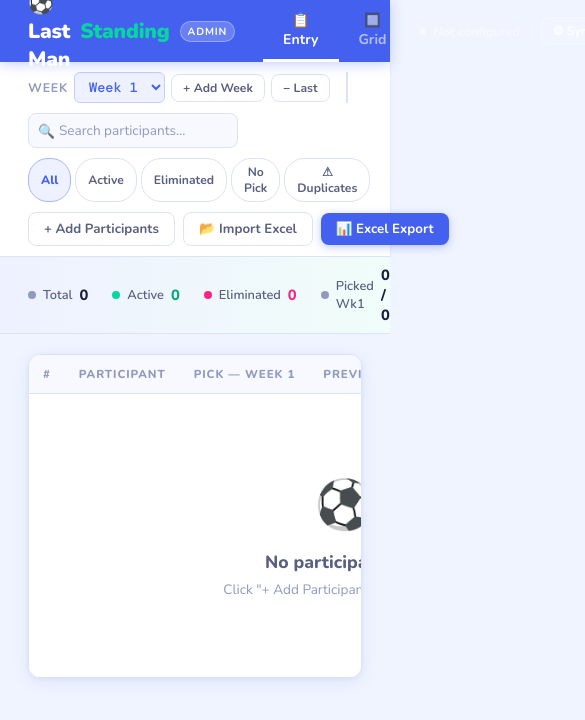
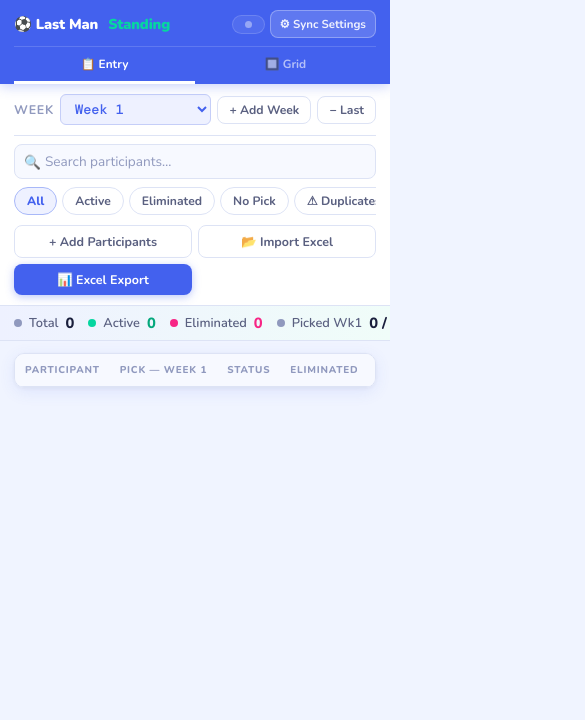
Before and after one commit to TomHEvans/LastManStandingApp, a plain HTML site: page index.html in a window 390 px wide. Shown: the top 720 px of the page, 585 px wide, since content can reach past the window. Drawn offline with nearby package versions, Linux system fonts and the light colour scheme.

Commit message:
Enhance mobile responsiveness with new styles
Added mobile-specific styles and meta tags for better responsiveness.

```diff
--- a/index.html
+++ b/index.html
@@ -2,7 +2,9 @@
 <html lang="en">
 <head>
 <meta charset="UTF-8">
-<meta name="viewport" content="width=device-width, initial-scale=1.0">
+<meta name="viewport" content="width=device-width, initial-scale=1.0, maximum-scale=1.0, user-scalable=no">
+<meta name="apple-mobile-web-app-capable" content="yes">
+<meta name="apple-mobile-web-app-status-bar-style" content="default">
 <title>Last Man Standing</title>
 <link rel="preconnect" href="https://fonts.googleapis.com">
 <link href="https://fonts.googleapis.com/css2?family=Nunito:wght@400;500;600;700;800;900&family=Nunito+Sans:wght@300;400;500;600&family=DM+Mono:wght@400;500&display=swap" rel="stylesheet">
@@ -630,6 +632,179 @@
 
 input[type="file"] { display: none; }
 .hidden { display: none !important; }
+
+/* =====================================================
+   MOBILE — iPhone / small screens
+   ===================================================== */
+@media (max-width: 768px) {
+
+  /* Header — stack logo + tabs, shrink actions */
+  header {
+    height: auto;
+    flex-wrap: wrap;
+    padding: 10px 14px 0;
+    gap: 0;
+  }
+  .logo {
+    font-size: 1rem;
+    margin-right: auto;
+    padding-bottom: 8px;
+  }
+  .logo-badge { display: none; }
+  .header-tabs {
+    order: 3;
+    width: 100%;
+    border-top: 1px solid rgba(255,255,255,0.15);
+  }
+  .h-tab {
+    flex: 1;
+    justify-content: center;
+    padding: 10px 8px;
+    font-size: 0.8rem;
+  }
+  .header-actions {
+    display: flex;
+    align-items: center;
+    gap: 5px;
+    padding-bottom: 8px;
+  }
+  /* Hide backup/restore on mobile — use Excel export instead */
+  .header-actions .btn:nth-child(3),
+  .header-actions .btn:nth-child(4) { display: none; }
+  /* Shrink sync indicator label on small screens */
+  #sync-label { display: none; }
+  .sync-indicator { padding: 5px 8px; }
+  .btn-ghost.btn-sm { padding: 5px 9px; font-size: 0.72rem; }
+
+  /* Controls bar — stack vertically */
+  .controls {
+    padding: 10px 14px;
+    gap: 8px;
+    flex-direction: column;
+    align-items: stretch;
+  }
+  .week-selector {
+    border-right: none;
+    border-bottom: 1.5px solid var(--border);
+    padding-right: 0;
+    padding-bottom: 10px;
+    justify-content: flex-start;
+    flex-wrap: wrap;
+    gap: 6px;
+  }
+  .week-select { flex: 1; }
+  .search-wrap { width: 100%; }
+  .search-input { width: 100%; }
+  .filter-row {
+    overflow-x: auto;
+    -webkit-overflow-scrolling: touch;
+    padding-bottom: 2px;
+    gap: 5px;
+  }
+  .filter-btn { flex-shrink: 0; }
+  .ml-auto { margin-left: 0; }
+  .flex.ml-auto {
+    display: grid;
+    grid-template-columns: 1fr 1fr;
+    gap: 6px;
+    width: 100%;
+  }
+  .flex.ml-auto .btn { justify-content: center; font-size: 0.78rem; }
+
+  /* Stats bar — scrollable row */
+  .stats-bar {
+    padding: 7px 14px;
+    gap: 14px;
+    overflow-x: auto;
+    -webkit-overflow-scrolling: touch;
+    flex-wrap: nowrap;
+  }
+  .stat { flex-shrink: 0; }
+
+  /* Main padding */
+  .main { padding: 12px 14px; }
+
+  /* Entry table — make it card-style on mobile */
+  .table-wrap {
+    border-radius: 10px;
+    overflow-x: auto;
+    -webkit-overflow-scrolling: touch;
+  }
+  .entry-table thead th { padding: 9px 10px; font-size: 0.68rem; }
+  .entry-table tbody td { padding: 8px 10px; }
+
+  /* Hide less critical columns on mobile */
+  .entry-table th:nth-child(4),
+  .entry-table td:nth-child(4) { display: none; } /* Previous Picks — hidden, still stored */
+
+  /* Pick dropdown — full width on mobile */
+  .team-select { width: 100%; min-width: 0; }
+  .pick-cell { min-width: 150px; }
+
+  /* Status badge — compact */
+  .badge { font-size: 0.68rem; padding: 2px 7px; }
+
+  /* Toggle label — hide text, keep toggle */
+  .toggle-label { display: none; }
+
+  /* Ensure delete button column is never clipped */
+  .entry-table th:last-child,
+  .entry-table td:last-child {
+    position: sticky;
+    right: 0;
+    background: var(--white);
+    box-shadow: -3px 0 6px rgba(67,97,238,0.06);
+    padding-left: 8px;
+    padding-right: 10px;
+  }
+  .entry-table thead th:last-child {
+    background: var(--card);
+  }
+  .entry-table tbody tr.is-eliminated td:last-child {
+    background: #fafafa;
+  }
+  .entry-table tbody tr:hover td:last-child {
+    background: #f5f7ff;
+  }
+
+  /* Row number — hide on very small */
+  .entry-table th:nth-child(1),
+  .entry-table td:nth-child(1) { display: none; }
+
+  /* Grid view — scrollable */
+  .grid-container {
+    border-radius: 10px;
+    max-height: calc(100vh - 280px);
+  }
+
+  /* Modals — full screen on mobile */
+  .overlay { align-items: flex-end; padding: 0; }
+  .modal {
+    width: 100% !important;
+    max-width: 100%;
+    border-radius: 16px 16px 0 0;
+    border-top: 4px solid var(--blue);
+    max-height: 90vh;
+    padding: 20px 18px 32px;
+  }
+  .form-row { flex-direction: column; gap: 0; }
+  .form-row .form-group { margin-bottom: 16px; }
+  .modal-footer { flex-wrap: wrap; gap: 8px; }
+  .modal-footer .btn { flex: 1; justify-content: center; min-width: 0; }
+  #gh-sync-status-pill { width: 100%; margin-bottom: 4px; }
+
+  /* Info box in settings — tighter */
+  .info-box { font-size: 0.76rem; }
+  .info-box ol { margin-left: 12px; }
+}
+
+@media (max-width: 390px) {
+  /* iPhone SE / smaller — extra tightening */
+  .logo { font-size: 0.9rem; }
+  .h-tab { font-size: 0.74rem; padding: 9px 6px; }
+  .entry-table thead th { font-size: 0.62rem; }
+  .team-select { font-size: 0.78rem; }
+}
 
 /* === SYNC INDICATOR === */
 .sync-indicator {
```
